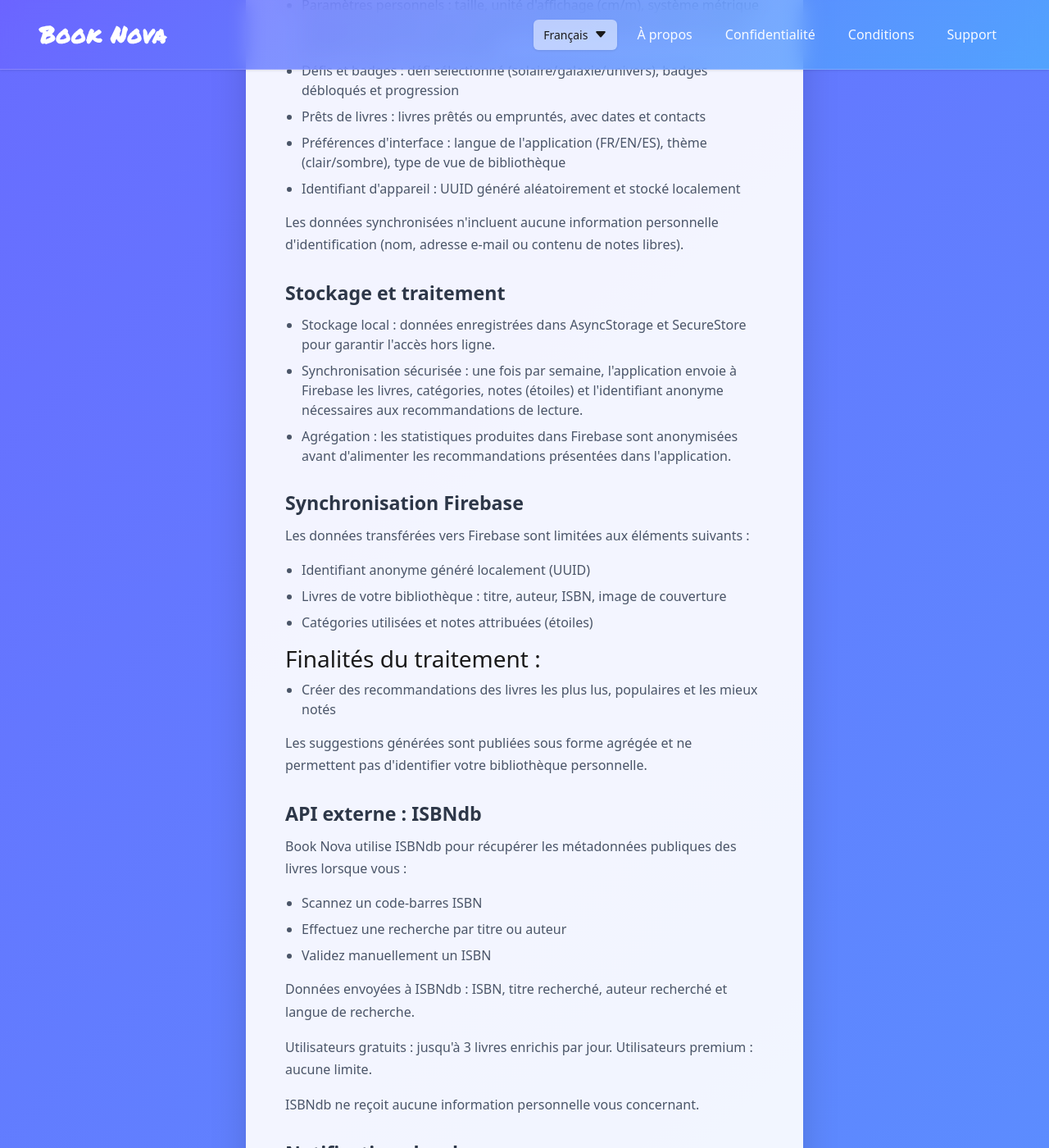
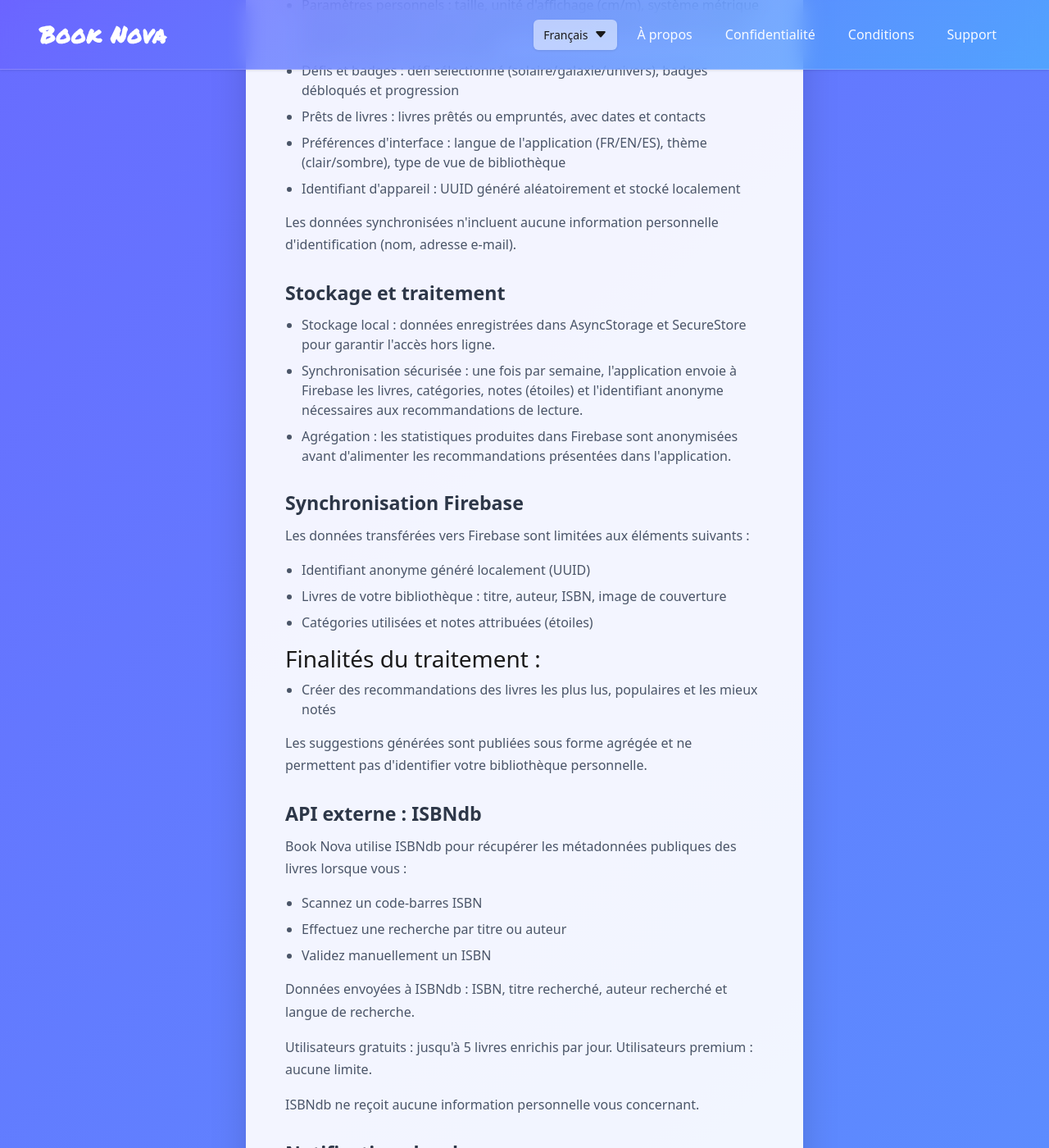
Before and after one commit to Anarres4/book-nova, a Jekyll site: the page built from privacy.html, in a window 1280 px wide and 1400 px high, scrolled down 771 px. Shown: the whole window at 82% size. Built offline with Jekyll 4.4.1, drawn with Linux system fonts in a browser that asks for light colours.

```diff
--- a/privacy.html
+++ b/privacy.html
@@ -31,7 +31,7 @@ permalink: /privacy.html
                         <li data-i18n="privacyPage.dataLocal.items.4">Préférences d'interface : langue de l'application (FR/EN/ES), thème (clair/sombre), type de vue de bibliothèque</li>
                         <li data-i18n="privacyPage.dataLocal.items.5">Identifiant d'appareil : UUID généré aléatoirement et stocké localement</li>
                     </ul>
-                    <p class="privacy-note" data-i18n="privacyPage.dataLocal.note">Les données synchronisées n'incluent aucune information personnelle d'identification (nom, adresse e-mail ou contenu de notes libres).</p>
+                    <p class="privacy-note" data-i18n="privacyPage.dataLocal.note">Les données synchronisées n'incluent aucune information personnelle d'identification (nom, adresse e-mail).</p>
                 </section>
 
                 <section class="privacy-block">
--- a/terms.html
+++ b/terms.html
@@ -50,7 +50,7 @@ permalink: /terms.html
                         <li data-i18n="termsPage.sections.usage.prohibited.items.0">Violer des droits de propriété intellectuelle (piratage, partage illégal de contenus protégés)</li>
                         <li data-i18n="termsPage.sections.usage.prohibited.items.1">Automatiser des requêtes massives vers l'API ISBNdb (scraping, abus de l'API)</li>
                         <li data-i18n="termsPage.sections.usage.prohibited.items.2">Modifier, décompiler, désassembler ou créer des œuvres dérivées de l'Application</li>
-                        <li data-i18n="termsPage.sections.usage.prohibited.items.3">Contourner les limitations de la version gratuite (3 validations de livres par jour avec métadonnées)</li>
+                        <li data-i18n="termsPage.sections.usage.prohibited.items.3">Contourner les limitations de la version gratuite (5 validations de livres par jour avec métadonnées)</li>
                         <li data-i18n="termsPage.sections.usage.prohibited.items.4">Utiliser des outils tiers pour débloquer artificiellement des fonctionnalités premium</li>
                         <li data-i18n="termsPage.sections.usage.prohibited.items.5">Endommager, désactiver ou surcharger l'Application ou l'API ISBNdb</li>
                     </ul>
@@ -82,7 +82,7 @@ permalink: /terms.html
                         <li data-i18n="termsPage.sections.isbndb.thirdParty.items.1">L'exactitude des données fournies par ISBNdb</li>
                     </ul>
                     <h3 data-i18n="termsPage.sections.isbndb.limits.title">5.2 Limitations de la Version Gratuite</h3>
-                    <p data-i18n="termsPage.sections.isbndb.limits.body">Les utilisateurs de la version gratuite sont limités à 3 validations de livres enrichies de métadonnées par jour. Les utilisateurs premium ne sont pas soumis à cette limite.</p>
+                    <p data-i18n="termsPage.sections.isbndb.limits.body">Les utilisateurs de la version gratuite sont limités à 5 validations de livres enrichies de métadonnées par jour. Les utilisateurs premium ne sont pas soumis à cette limite.</p>
                 </section>
 
                 <section class="privacy-block">
@@ -198,7 +198,7 @@ permalink: /terms.html
                     <ul>
                         <li data-i18n="termsPage.summary.items.0">Usage personnel et légal uniquement</li>
                         <li data-i18n="termsPage.summary.items.1">Vos données restent consultables sur votre appareil et une copie minimale est synchronisée via Firebase pour les recommandations</li>
-                        <li data-i18n="termsPage.summary.items.2">Version gratuite : 3 validations de livres avec métadonnées par jour</li>
+                        <li data-i18n="termsPage.summary.items.2">Version gratuite : 5 validations de livres avec métadonnées par jour</li>
                         <li data-i18n="termsPage.summary.items.3">Version premium : validations et ajouts illimités</li>
                         <li data-i18n="termsPage.summary.items.4">Achats via Apple/Google, remboursements via ces plateformes</li>
                         <li data-i18n="termsPage.summary.items.5">Application fournie "en l'état", responsabilité limitée</li>
```
Also changed, not shown: _data/translations.yml (+17 -17 lines), README.md.
